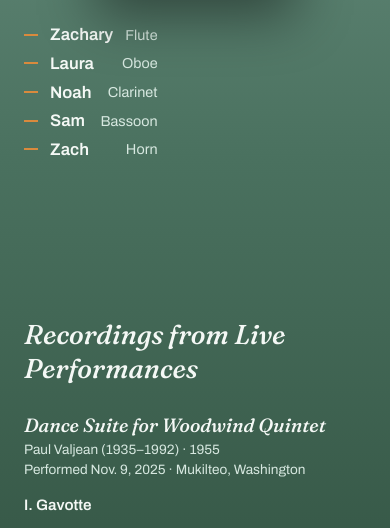
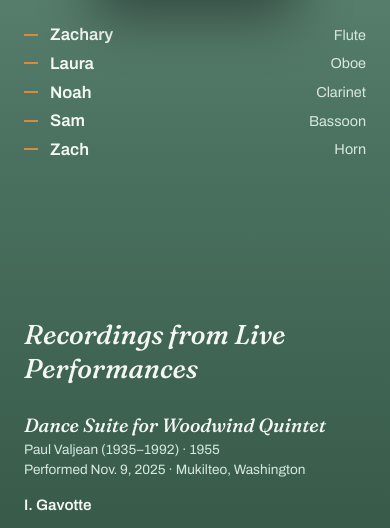
Before and after one commit to cascadiawinds/cascadiawinds.github.io, a plain HTML site: page index.html in a window 390 px wide. Shown: the part 313-841 px from the top of the page. Drawn offline with Linux system fonts and the light colour scheme.

Commit message:
Fix roster width on stacked mobile layout

```diff
--- a/index.html
+++ b/index.html
@@ -88,8 +88,10 @@
     @media (max-width: 560px) {
       .intro {
         flex-direction: column;
-        align-items: flex-start;
         gap: 1.75rem;
+      }
+      ul.roster {
+        width: 100%;
       }
       .photo {
         align-self: center;
```
